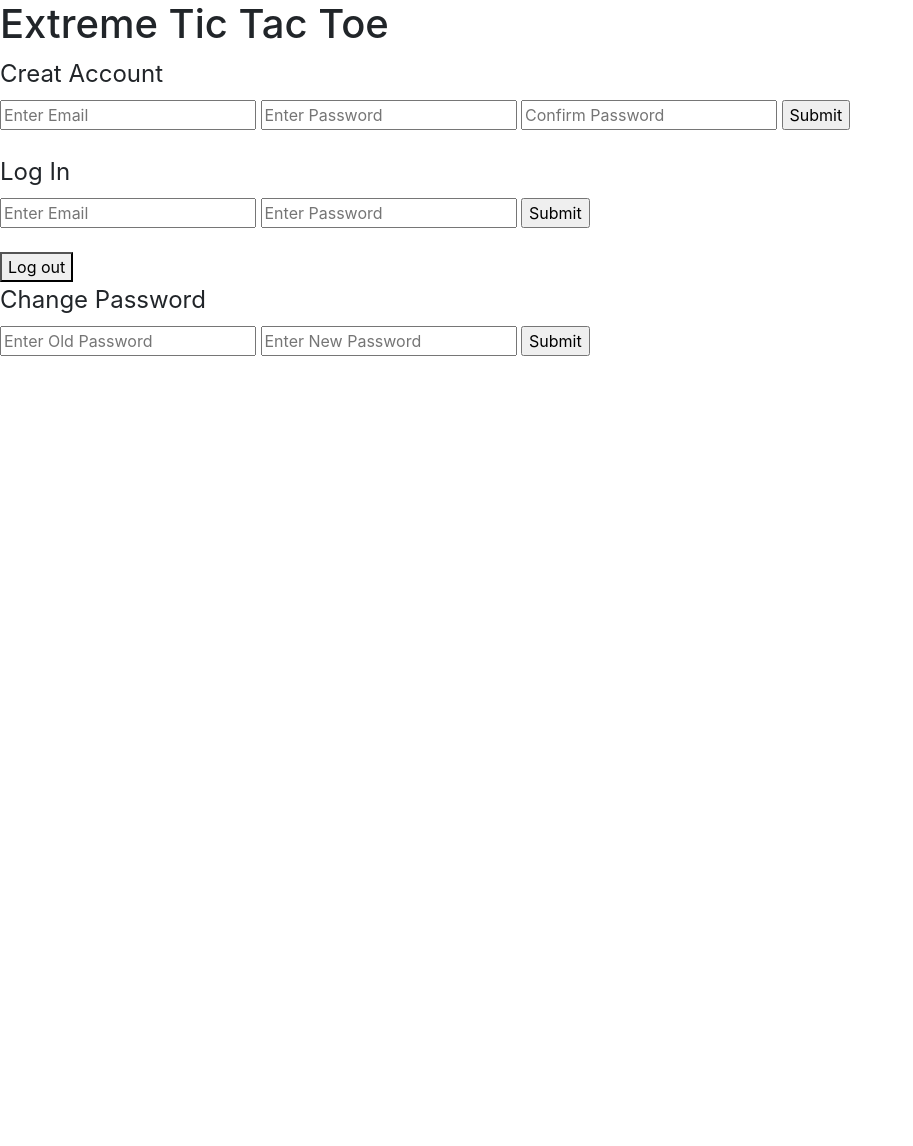
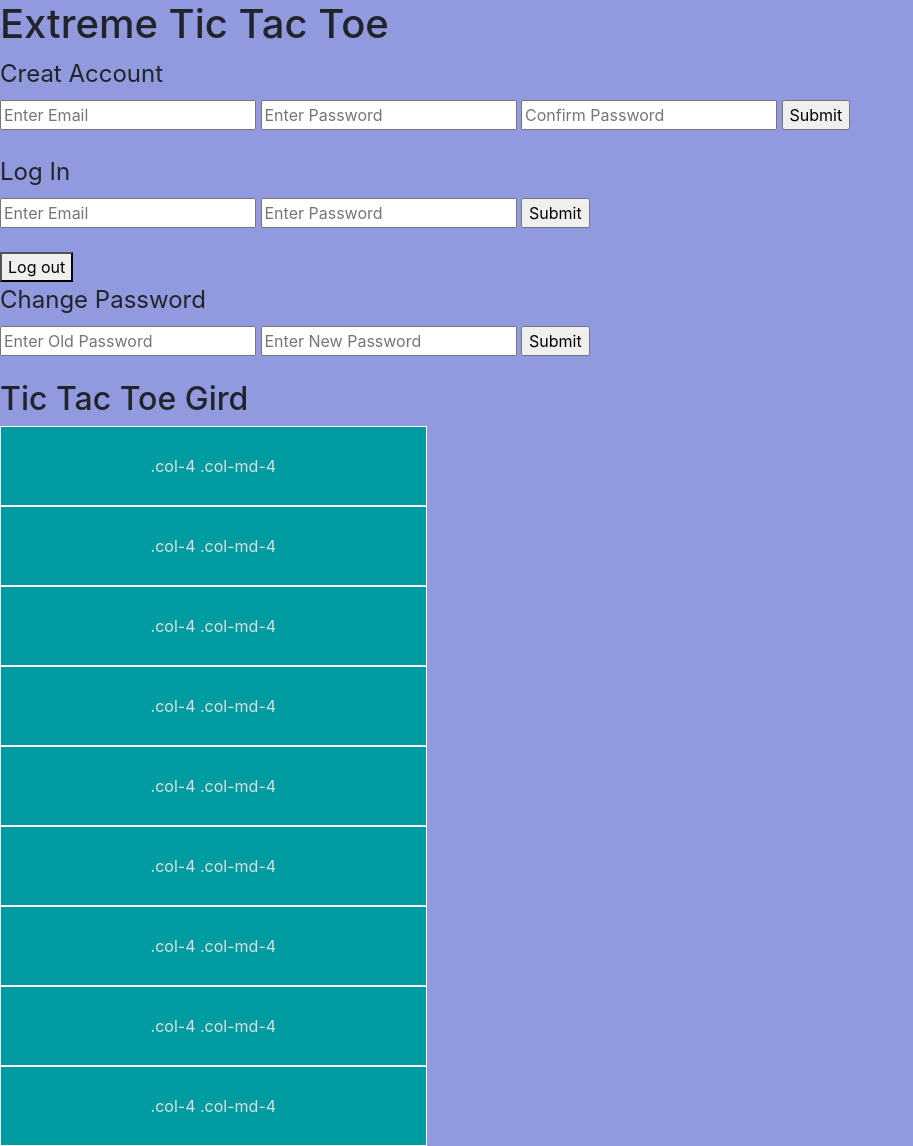
Before and after one commit to Derek-Oneil36/TicTacToe-client, a website built with webpack: page index.html in a window 1280 px wide. Shown: the whole page, without its empty margins (0-913 px from the left). Before the commit the page ends 800 px from the top, so only its background shows below. Built offline with nearby package versions, Linux system fonts and the light colour scheme.

Commit message:
index.html added used bootstrap to add boxes to the screen.

```diff
--- a/assets/styles/index.scss
+++ b/assets/styles/index.scss
@@ -1 +1,29 @@
 @import '~bootstrap/scss/bootstrap';
+
+$background-color: #919ade;
+$font-color: #dfdfdf;
+$white: #fff;
+$grey: rgb(128, 128, 128);
+$teal: rgb(0, 156, 161);
+$black: #000;
+
+body {
+  background-color: $background-color;
+}
+
+.box {
+  align-items: center;
+  border: 1px solid $white;
+  color: $font-color;
+  display: flex;
+  height: 80px;
+  justify-content: center;
+}
+
+.grey {
+  background-color: grey;
+}
+
+.teal {
+  background-color: $teal;
+}
--- a/index.html
+++ b/index.html
@@ -45,5 +45,23 @@
           <input type="submit">
       </form>
 
+        <br>
+
+      <h2>Tic Tac Toe Gird</h2>
+
+
+          <div class="grid">
+            <div class="col-4 col-md-4 box teal">.col-4 .col-md-4</div>
+            <div class="col-4 col-md-4 box teal">.col-4 .col-md-4</div>
+            <div class="col-4 col-md-4 box teal">.col-4 .col-md-4</div>
+            <div class="col-4 col-md-4 box teal">.col-4 .col-md-4</div>
+            <div class="col-4 col-md-4 box teal">.col-4 .col-md-4</div>
+            <div class="col-4 col-md-4 box teal">.col-4 .col-md-4</div>
+            <div class="col-4 col-md-4 box teal">.col-4 .col-md-4</div>
+            <div class="col-4 col-md-4 box teal">.col-4 .col-md-4</div>
+            <div class="col-4 col-md-4 box teal">.col-4 .col-md-4</div>
+          </div>
+
+
     </body>
 </html>
```
